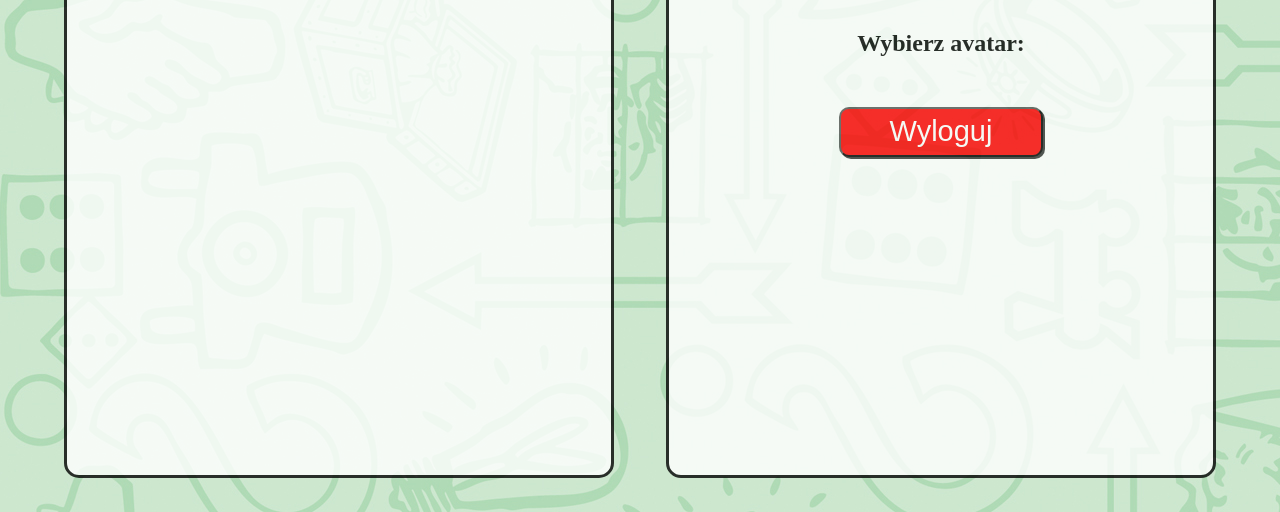
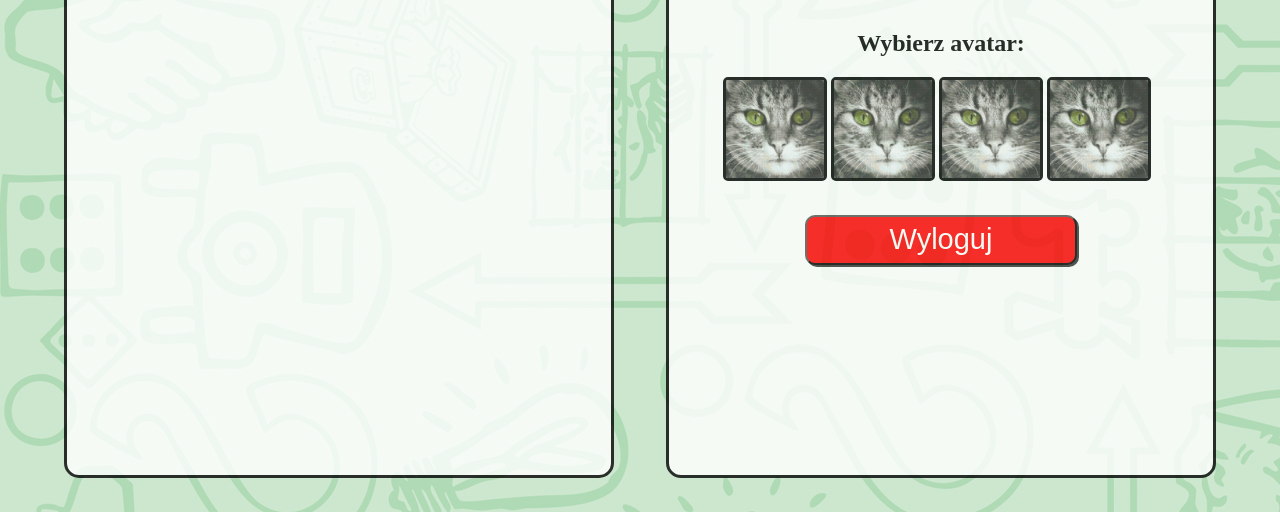
Before and after one commit to JanKozub/Monopoly, a Node server app: page / in a window 1280 px wide. Shown: the part 288-800 px from the top of the page. Run offline with Node 20, Linux system fonts and the light colour scheme; the visitor is signed in with stand-in values (Sample User, id 1); data that the repository does not hold is empty; some libraries are stand-ins or nearby versions.

Commit message:
-Added avatars

```diff
--- a/backend/PostService.js
+++ b/backend/PostService.js
@@ -37,6 +37,7 @@ class PostService {
             nick: req.body.nick,
             password: req.body.password,
             id: Utils.generateId(),
+            avatar:0,
             gamesPlayed: 0,
             gamesWon: 0,
             moneySum: 0,
@@ -56,7 +57,6 @@ class PostService {
     async createRoom(req, res) {
         res.setHeader("content-type", "text/plain")
 
-
         const response = this.roomManager.addRoom(new Room(req.body.name, req.body.password, req.session.user.nick, req.body.size))
 
         res.send(JSON.stringify({response: response, rooms: this.roomManager.getRooms()}))
@@ -72,6 +72,13 @@ class PostService {
         res.send(JSON.stringify(req.session.user))
     }
 
+    changeAvatar(req, res) {
+        const prev = req.session.user.avatar;
+        req.session.user.avatar = req.body.avatar
+        res.setHeader("content-type", "text/plain")
+        res.send(JSON.stringify({prev: prev, next: req.body.avatar}))
+    }
+
     logout(req, res) {
         req.session.user = undefined;
         res.setHeader("content-type", "text/plain")
--- a/backend/rooms/RoomManager.js
+++ b/backend/rooms/RoomManager.js
@@ -23,10 +23,6 @@ class RoomManager {
         }
         return null;
     }
-
-    deleteRoom() {
-
-    }
 }
 
 module.exports = RoomManager
--- a/server.js
+++ b/server.js
@@ -39,6 +39,7 @@ app.post("/register", (req, res) => postService.onRegister(req, res))
 app.post("/createRoom", (req, res) => postService.createRoom(req, res))
 app.post("/loadRooms", (req, res) => postService.loadRooms(req, res))
 app.post("/getUser", (req, res) => postService.getUser(req, res))
+app.post("/changeAvatar", (req, res) => postService.changeAvatar(req, res))
 app.post("/logout", (req, res) => postService.logout(req, res))
 
 app.use((req, res) => GetService.defaultHandler(req, res))
--- a/static/views/lobbies.hbs
+++ b/static/views/lobbies.hbs
@@ -1,3 +1,4 @@
+<!--suppress ALL -->
 <link rel="stylesheet" href="styles/lobbies-styles-left.css">
 <link rel="stylesheet" href="styles/lobbies-styles-right.css">
 <div class="container">
@@ -36,6 +37,12 @@
     </div>
 
     <h2 id="your-stats">Wybierz avatar:</h2>
+    <div id="avatars">
+        <img src="resources/avatar-test.jpg" alt="avatar" class="avatar" id="avatar-0">
+        <img src="resources/avatar-test.jpg" alt="avatar" class="avatar" id="avatar-1">
+        <img src="resources/avatar-test.jpg" alt="avatar" class="avatar" id="avatar-2">
+        <img src="resources/avatar-test.jpg" alt="avatar" class="avatar" id="avatar-3">
+    </div>
 
     <button id="log-out">Wyloguj</button>
 </div>
--- a/static/views/script/lobbies-script.js
+++ b/static/views/script/lobbies-script.js
@@ -1,5 +1,10 @@
 document.getElementById('add-button').onclick = onAdd;
 document.getElementById('log-out').onclick = onLogOut;
+document.getElementById('avatar-0').onclick = () => changeAvatar(0);
+document.getElementById('avatar-1').onclick = () => changeAvatar(1);
+document.getElementById('avatar-2').onclick = () => changeAvatar(2);
+
+document.getElementById('avatar-3').onclick = () => changeAvatar(3);
 
 loadStats();
 
@@ -12,7 +17,6 @@ function loadStats() {
         data: {},
         success: function (data) {
             const obj = JSON.parse(data)
-            console.log(obj)
 
             document.getElementById('welcome-msg').innerText = 'Witaj ' + obj.nick;
             document.getElementById('games-played').innerText = 'Gry zagrane: ' + obj.gamesPlayed;
@@ -20,6 +24,7 @@ function loadStats() {
             document.getElementById('bought-sum').innerText = 'Liczba zakupów: ' + obj.placesBoughtSum;
             document.getElementById('games-won').innerText = 'Gry wygrane: ' + obj.gamesWon;
             document.getElementById('avg-roll').innerText = 'Średnie losowanie: ' + obj.averageRoll;
+            document.getElementById('avatar-' + obj.avatar).style.filter = 'brightness(70%)'
         }
     });
 }
@@ -31,7 +36,6 @@ function loadRooms() {
         data: {},
         success: function (data) {
             const obj = JSON.parse(data)
-            console.log(obj)
             renderRooms(obj.rooms)
         }
     });
@@ -49,7 +53,6 @@ function onAdd() {
             data: {name: name.value, password: password.value, size: size.value},
             success: function (data) {
                 const obj = JSON.parse(data)
-                console.log(obj)
                 if (obj.response === 'success') {
                     name.value = '';
                     password.value = '';
@@ -111,10 +114,23 @@ function onLogOut() {
         data: "ok",
         success: function (data) {
             const obj = JSON.parse(data)
-            console.log(obj)
             if (obj.response === 'success') {
                 window.location.href = '/'
             }
         }
     });
 }
+
+function changeAvatar(n) {
+    $.ajax({
+        url: '/changeAvatar',
+        type: 'POST',
+        data: {avatar: n},
+        success: function (data) {
+            const obj = JSON.parse(data)
+
+            document.getElementById('avatar-' + obj.prev).style.filter = 'brightness(100%)';
+            document.getElementById('avatar-' + obj.next).style.filter = 'brightness(70%)';
+        }
+    });
+}
--- a/static/views/styles/lobbies-styles-right.css
+++ b/static/views/styles/lobbies-styles-right.css
@@ -30,11 +30,11 @@ h3 {
 }
 
 #log-out {
-    width: 204px;
+    width: 50%;
     height: 50px;
     position: relative;
     top: 50px;
-    left: calc(50% - 102px);
+    left: 25%;
     background-color: red;
     border-radius: 10px;
     font-size: 29px;
@@ -43,3 +43,33 @@ h3 {
     box-shadow: 2px 2px rgba(0, 0, 0, 0.8);
     cursor: pointer;
 }
+
+#log-out:hover {
+    background-color: #a60000;
+    transition: all 50ms ease;
+}
+
+.avatar {
+    width: calc(25% - 11px);
+    border-radius: 5px;
+    border: 3px solid black;
+    cursor: pointer;
+    -webkit-user-drag: none;
+    user-select: none;
+    -moz-user-select: none;
+    -webkit-user-select: none;
+    -ms-user-select: none;
+    -webkit-filter: brightness(100%);
+}
+
+.avatar:hover {
+    -webkit-filter: brightness(70%) !important;
+    transition: all 100ms ease !important;
+}
+
+#avatars {
+    width: 80%;
+    position: relative;
+    top: 20px;
+    left: 10%;
+}
--- a/static/views/welcome.hbs
+++ b/static/views/welcome.hbs
@@ -1,3 +1,4 @@
+<!--suppress ALL -->
 <link rel="stylesheet" href="./styles/welcome-styles.css">
 <div id="layout">
     <img id="logo" src="/resources/monopoly_logo.png" alt="logo">
```
Also changed, not shown: backend/database/users.db, static/resources/avatar-test.jpg (added).
